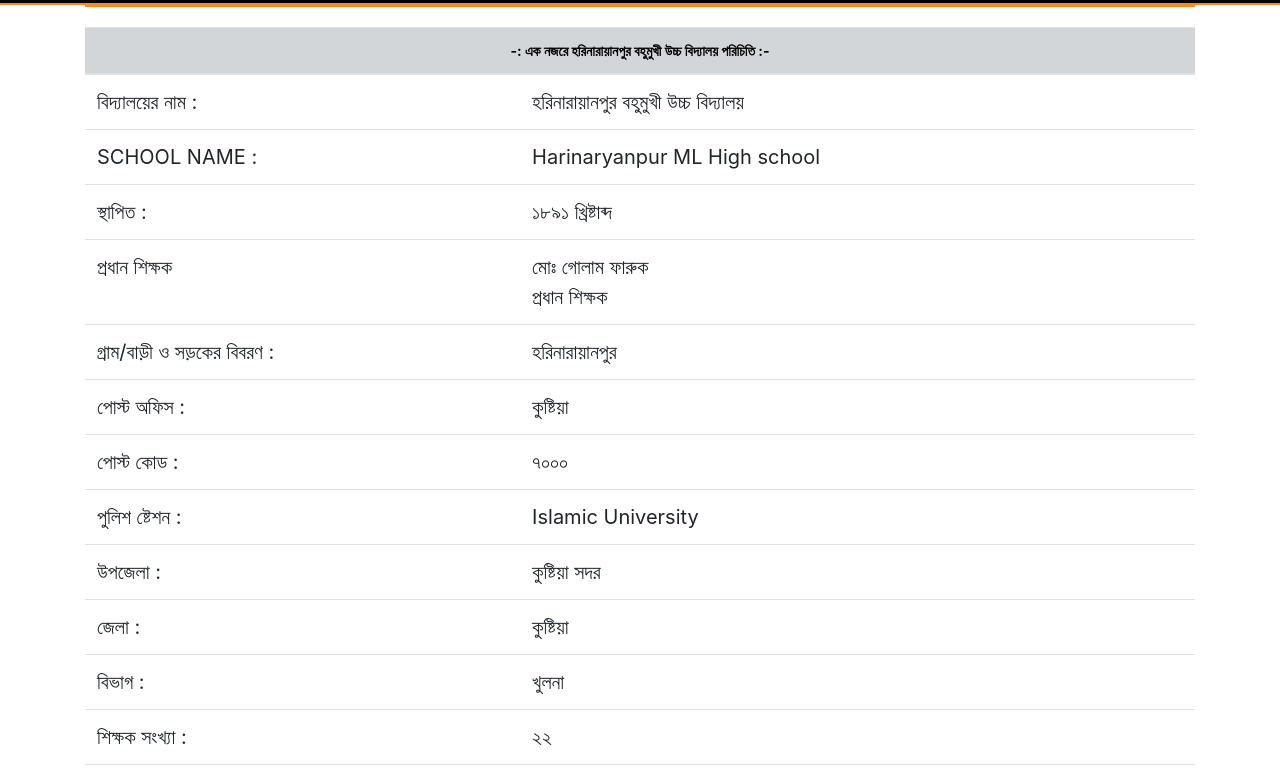
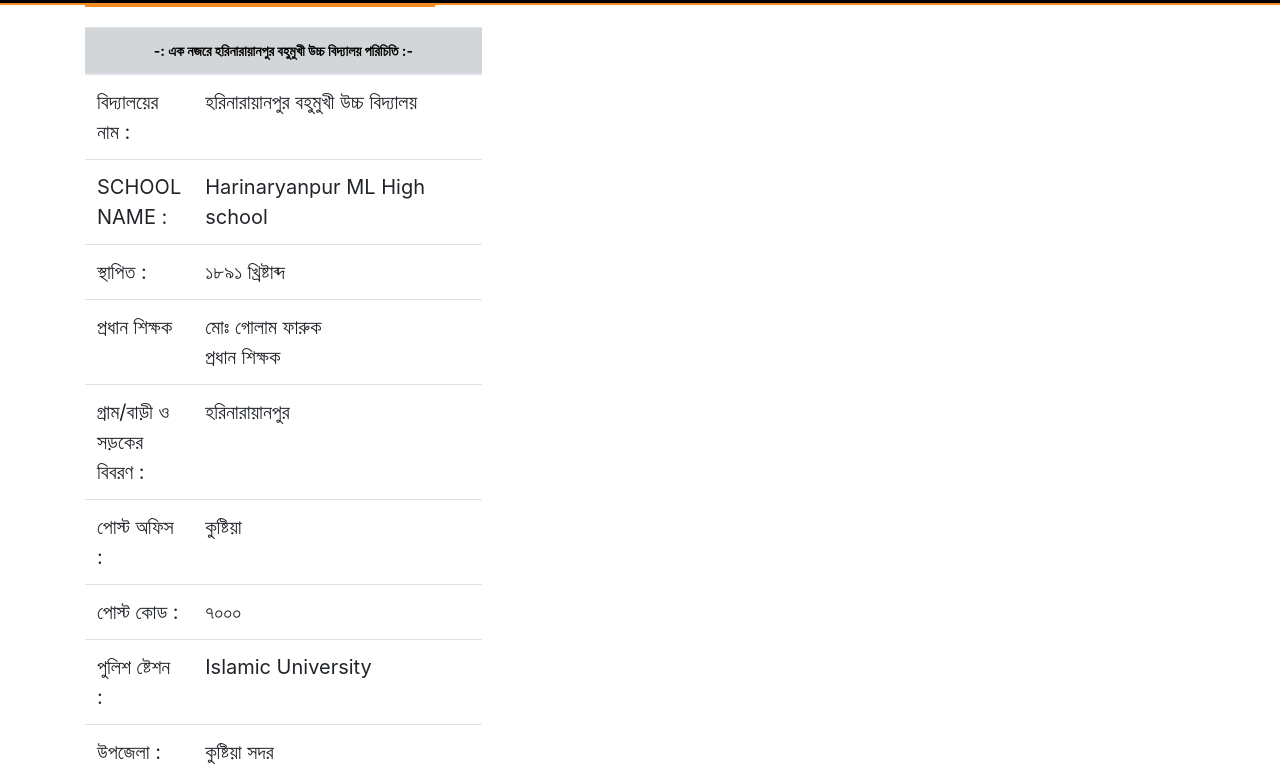
Before and after one commit to Rion66-byte/MY-SCHOOL, a plain HTML site: page index2.html in a window 1280 px wide. Shown: the part 344-1121 px from the top of the page. Drawn offline with nearby package versions, Linux system fonts and the light colour scheme.

Commit message:
Update index2.html

```diff
--- a/index2.html
+++ b/index2.html
@@ -179,7 +179,7 @@
 <!-- Introduce start -->
 <div class="container">
   <div class="row">
-    <div class="col-md-12">
+    <div class="col-md-4 mycc">
       <main class="template-page content  av-content-small alpha units" role="main" itemprop="mainContentOfPage">
 
 
```
